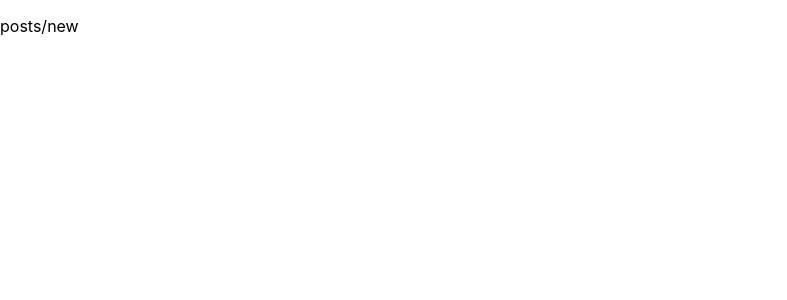
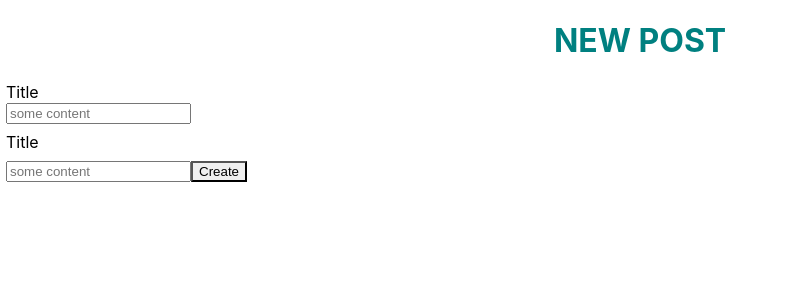
Before and after one commit to koteharyu/rails_react_frontend, a React (Create React App) app: page /posts/new in a window 1280 px wide. Shown: the top 300 px of the page, without its empty margins (0-787 px from the left). Built offline with nearby package versions, Linux system fonts and the light colour scheme.

Commit message:
add: 新規投稿機能

```diff
--- a/src/components/NewPost.tsx
+++ b/src/components/NewPost.tsx
@@ -1,7 +1,45 @@
-import { memo, VFC } from "react";
+import { Heading, FormControl, FormLabel, Input, Box, Button, Stack } from "@chakra-ui/react";
+import { ChangeEvent, memo, useState, VFC, } from "react";
+import { useHistory } from "react-router-dom";
+import axios from 'axios'
 
 export const NewPost: VFC = memo(() => {
+
+  const [newPostTitle, setNewPostTitle] = useState("")
+  const [newPostContent, setNewPostContent] = useState("")
+
+  const history = useHistory()
+
+  const createNewPost = () => {
+    const data = { title: newPostTitle, content: newPostContent}
+    axios.post('http://localhost:3001/posts', data)
+    .then(res => {
+      console.log(res.data)
+      history.push("/")
+    })
+    .catch(e => console.error(e))
+  }
+
+  const handlePostTitle = (e: ChangeEvent<HTMLInputElement>) => setNewPostTitle(e.target.value)
+  const handlePostContent = (e: ChangeEvent<HTMLInputElement>) => setNewPostContent(e.target.value)
+
+
   return (
-    <p>posts/new</p>
+    <>
+      <Heading as="h1" color="teal" textAlign="center">NEW POST</Heading>
+      <Box ml={6}>
+        <Stack>
+          <FormControl>
+            <FormLabel>Title</FormLabel>
+            <Input type="text" placeholder="some content" value={newPostTitle} onChange={handlePostTitle} />
+          </FormControl>
+          <FormLabel>Title</FormLabel>
+          <FormControl>
+            <Input type="text" placeholder="some content" value={newPostContent} onChange={handlePostContent} />
+            <Button onClick={createNewPost}>Create</Button>
+          </FormControl>
+        </Stack>
+      </Box>
+    </>
   )
 })
```
